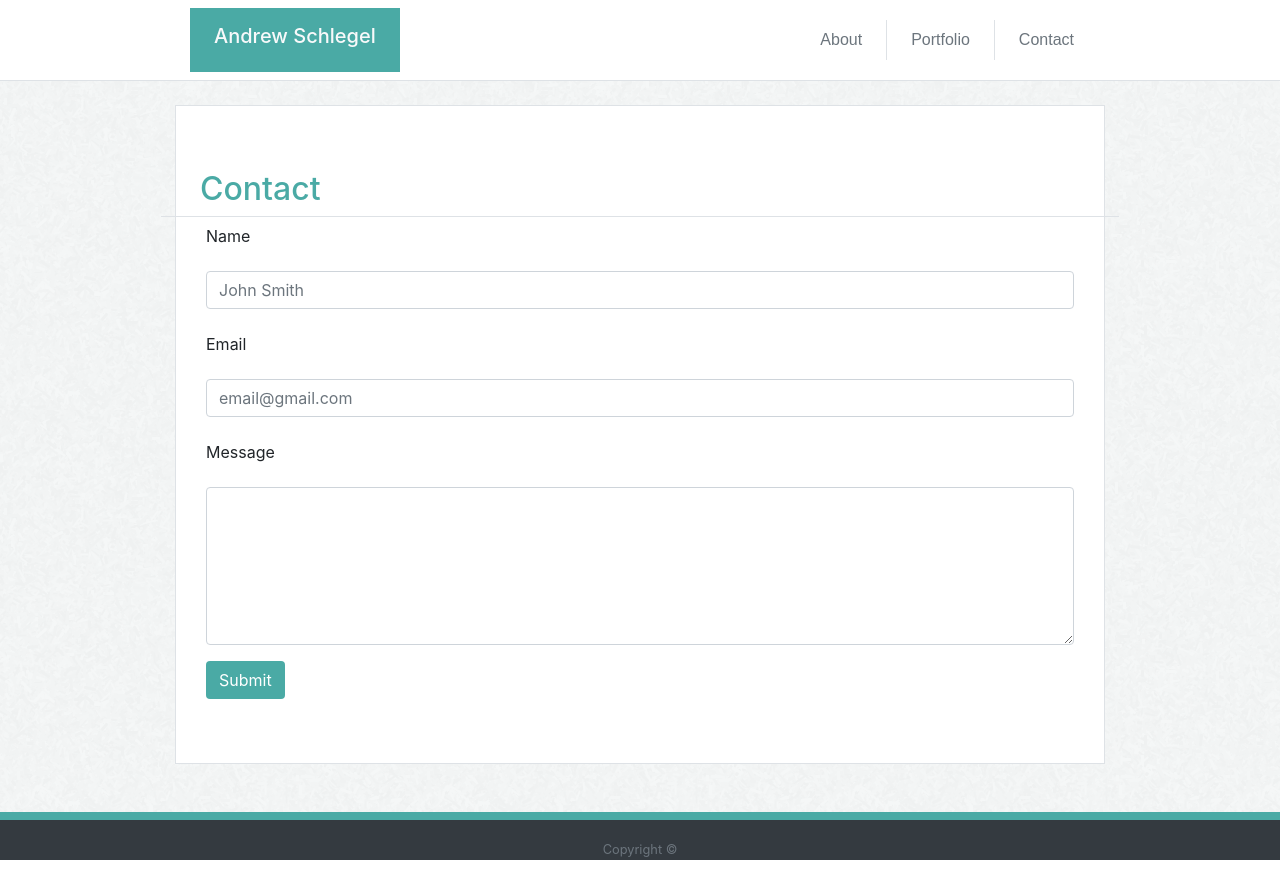
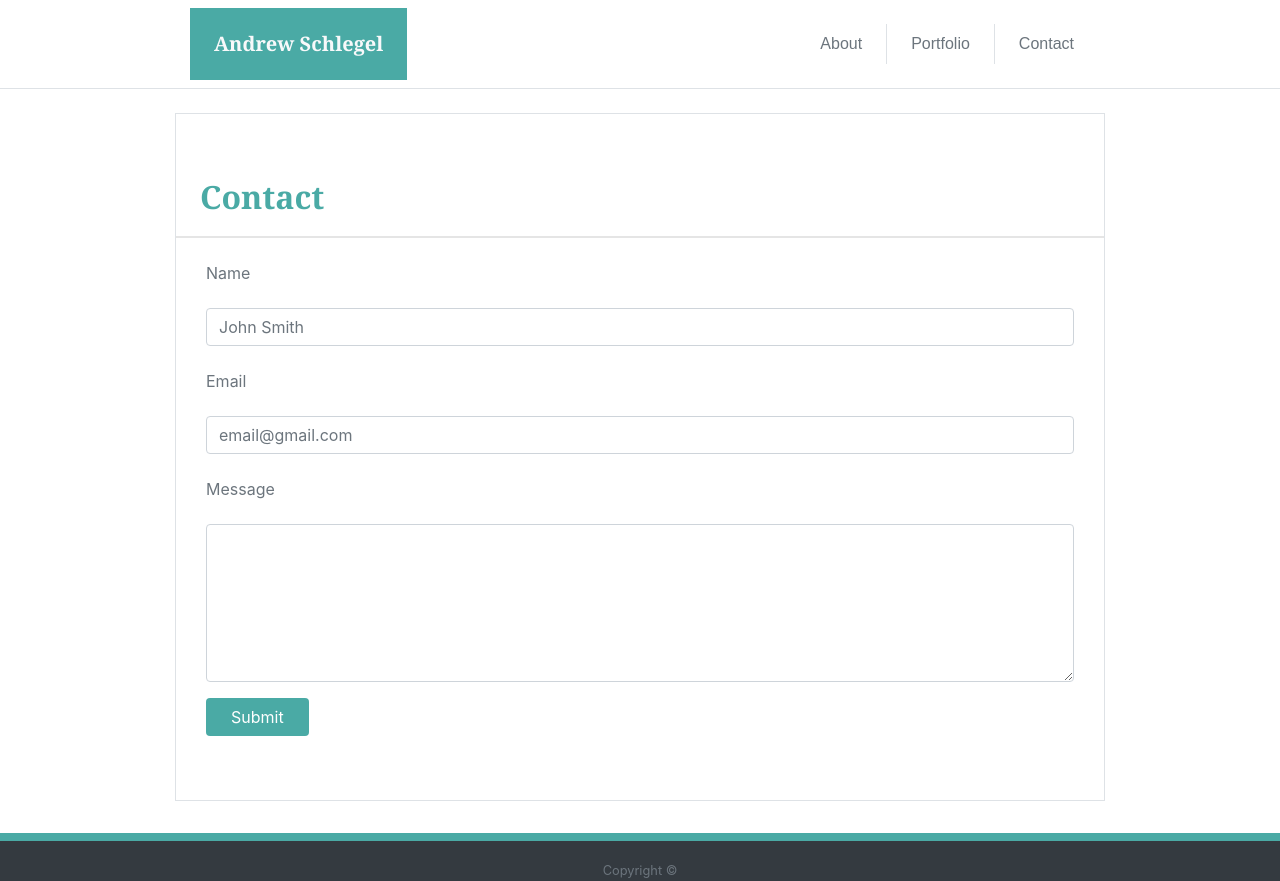
Before and after one commit to aschlegel09/Bootstrap-Portfolio, a plain HTML site: page contact.html in a window 1280 px wide. Before the commit the page ends 860 px from the top, so only its background shows below. Drawn offline with nearby package versions, Linux system fonts and the light colour scheme.

Commit message:
Update contact.html

```diff
--- a/contact.html
+++ b/contact.html
@@ -11,12 +11,12 @@
     <title>My Portfolio</title>
 </head>
 
-<body background="assets/images/paper_fibers.png">
-    <nav class="border-bottom navbar navbar-expand-lg bg-white">
+<body>
+    <nav class="border-bottom navbar navbar-expand-lg bg-white" id="no-ptb">
         <div class="container" style="width: 960px">
-            <div class="col-md-8">
-                <div class="position-relative pb-2 pt-2 float-left pr-2" id="teal">
-                    <h3 class="ml-4 navbar-brand text-light">Andrew Schlegel</h3>
+            <div class="col-md-8" id="pl-fix">
+                <div class="position-relative pb-2 pt-3 float-left pr-2" id="teal">
+                    <h3 class="ml-4 navbar-brand text-light font-weight-bold" style="font-family: 'Georgia', Times, Times New Roman, serif;">Andrew Schlegel</h3>
                 </div>
             </div>
             <div class="col-md-4">
@@ -38,38 +38,37 @@
             </div>
         </div>
     </nav>
-    <div class="wrapper container" style="width:960px">
-        <div class="mt-4 mb-5 bg-white flexe border jumbotron jumbotron-fluid center">
-            <div class="row border-bottom">
-                <div class="col-md-4">
-                    <h2 class="ml-4 teal">Contact</h2>
+    <div class="container" style="width:960px;">
+        <div class="mt-4 flex bg-white border jumbotron jumbotron-fluid center" id="jumbo-fix">
+            <div class="row"  id="pt-fix">
+                <div class="col-md-12">
+                    <h2 class="ml-4 teal font-weight-bold"  style="margin-bottom: 20px; font-family: 'Georgia', Times, Times New Roman, serif;">Contact</h2>
+                    <hr style="border-width: 2px">
                 </div>
             </div>
-            <!-- <div class="mt-4 row">
-                <div class="col-md-12"> -->
             <form class="container">
                 <div class="form-group">
-                    <label class="col-sm-2 col-form-label">Name</label>
+                    <label class="col-md-2 col-form-label text-muted">Name</label>
 
                 </div>
                 <div class="form-group">
-                    <div class="col-sm-12">
+                    <div class="col-md-12">
                         <input type="name" class="form-control" id="name" placeholder="John Smith">
                     </div>
 
                 </div>
                 <div class="form-group">
-                    <label class="col-sm-2 col-form-label">Email</label>
+                    <label class="col-md-2 col-form-label text-muted">Email</label>
 
                 </div>
                 <div class="form-group">
-                    <div class="col-sm-12">
+                    <div class="col-md-12">
                         <input type="email" class="form-control" id="inputEmail" placeholder="email@gmail.com">
                     </div>
                 </div>
 
                 <div class="form-group">
-                    <label class="col-sm-2 col-form-label">Message</label>
+                    <label class="col-md-2 col-form-label text-muted">Message</label>
                 </div>
 
                 <div class="form-group">
@@ -78,31 +77,31 @@
                     </div>
                 </div>
 
-                <div class="col-sm-2">
-                    <button type="submit" class="btn text-white" id="teal4">Submit</button>
+                <div class="col-sm-3">
+                    <button type="submit" class="btn text-white pl-4 pr-4" id="teal4">Submit</button>
                 </div>
 
             </form>
 
         </div>
     </div>
-    </div>
-    </div>
-    </div>
+
+    <footer class="footer" style="bottom: 0; width: 100%;" id="footer">
     <div class="row">
         <div class="col-md-12">
-            <div class="pt-2" id="teal3"></div>
+            	<div class="pt-2" id="teal3"></div>
+
+        		<div class="row">
+        			<div class="col-md-12">
+            			<div class="span12 text-center pt-3 bg-dark">
+                			<span class="text-muted small">Copyright &copy;</span>
+            			</div>
+					</div>
+   				</div>
         </div>
     </div>
-    <div class="row">
-        <div class="col-md-12">
-            <div class="span12 text-center pt-3 bg-dark footer navbar-fixed-bottom">
-                <span class="text-muted small">Copyright &copy;</span>
-            </div>
-        </div>
 
-    </div>
-    </div>
+</footer>
 </body>
 
 </html>
```
